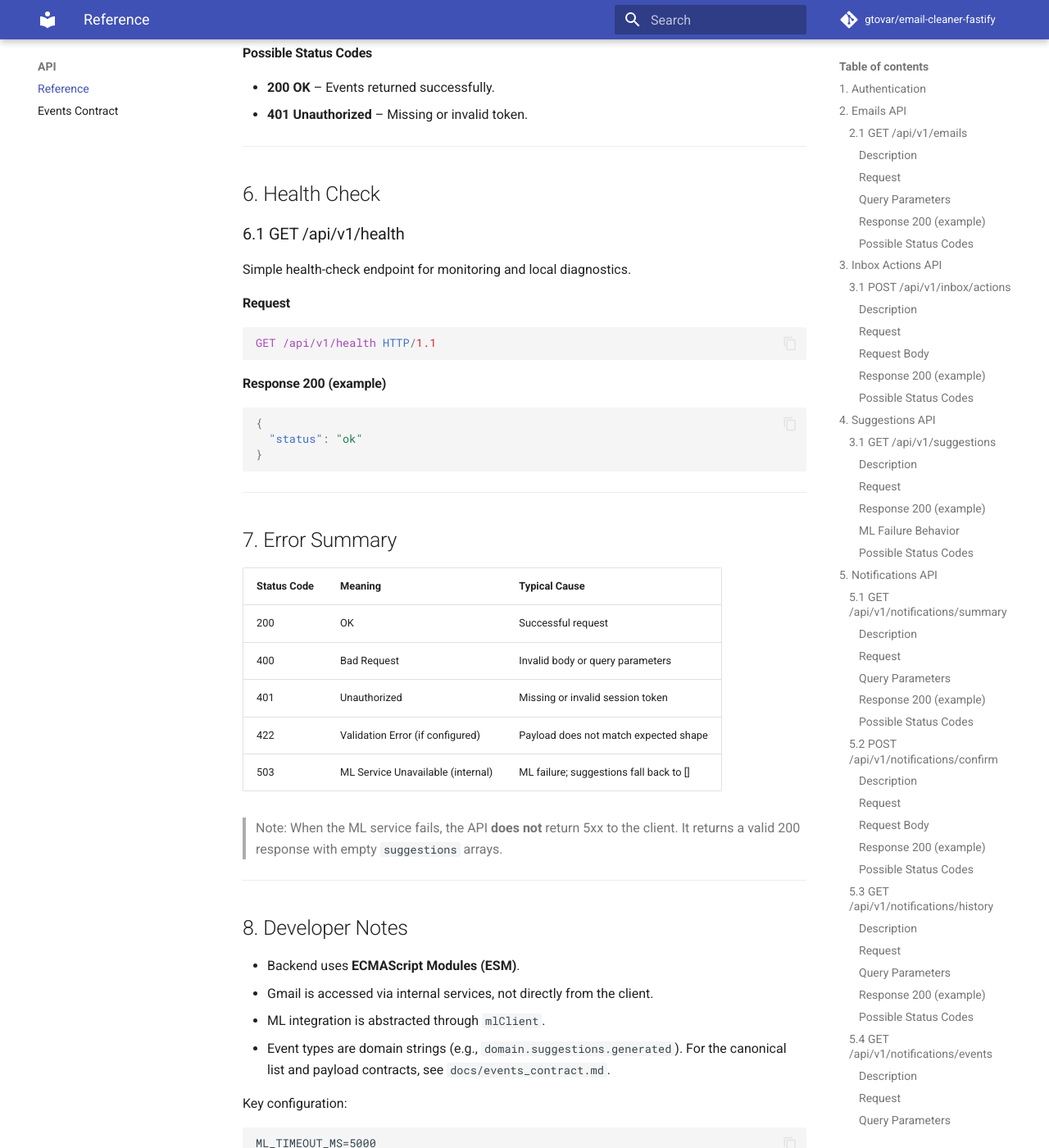
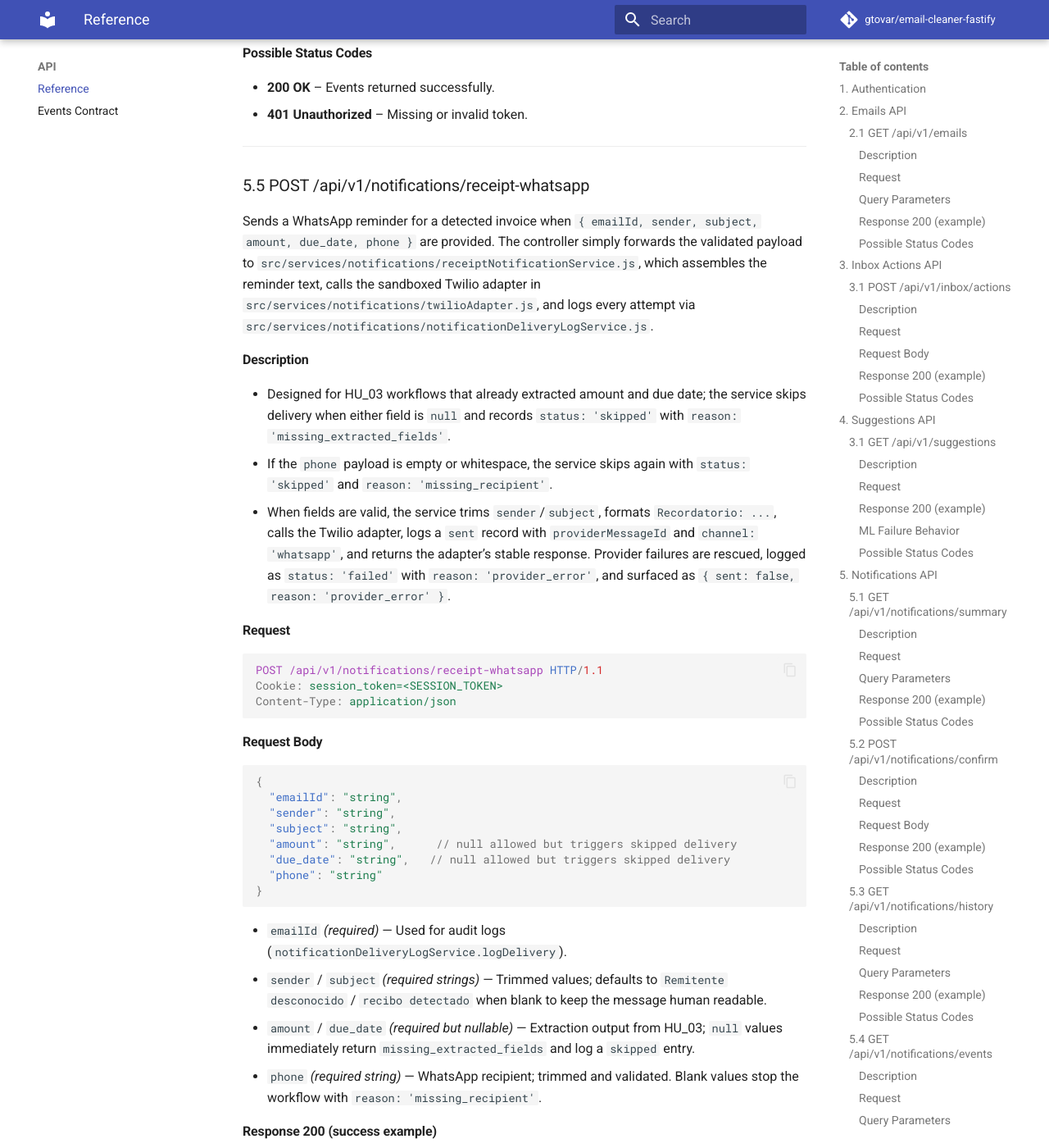
Before and after one commit to gtovar/email-cleaner-fastify, an MkDocs documentation site: the page built from docs/API_REFERENCE.md, in a window 1280 px wide and 1400 px high, scrolled down 10141 px. Shown: the whole window at 82% size. Built offline with MkDocs 1.6.1 and Material for MkDocs 9.7.7, drawn with Linux system fonts in a browser that asks for light colours; comment, search, counter and statistics services are not loaded; some of the changed text lies outside the part shown.

Commit message:
feat(hu03): document whatsapp delivery contract

````diff
--- a/docs/API_REFERENCE.md
+++ b/docs/API_REFERENCE.md
@@ -475,6 +475,90 @@ Cookie: session_token=<SESSION_TOKEN>
 
 ---
 
+### 5.5 POST /api/v1/notifications/receipt-whatsapp
+
+Sends a WhatsApp reminder for a detected invoice when `{ emailId, sender, subject, amount, due_date, phone }` are provided. The controller simply forwards the validated payload to `src/services/notifications/receiptNotificationService.js`, which assembles the reminder text, calls the sandboxed Twilio adapter in `src/services/notifications/twilioAdapter.js`, and logs every attempt via `src/services/notifications/notificationDeliveryLogService.js`.
+
+#### Description
+
+* Designed for HU_03 workflows that already extracted amount and due date; the service skips delivery when either field is `null` and records `status: 'skipped'` with `reason: 'missing_extracted_fields'`.
+* If the `phone` payload is empty or whitespace, the service skips again with `status: 'skipped'` and `reason: 'missing_recipient'`.
+* When fields are valid, the service trims `sender`/`subject`, formats `Recordatorio: ...`, calls the Twilio adapter, logs a `sent` record with `providerMessageId` and `channel: 'whatsapp'`, and returns the adapter’s stable response. Provider failures are rescued, logged as `status: 'failed'` with `reason: 'provider_error'`, and surfaced as `{ sent: false, reason: 'provider_error' }`.
+
+#### Request
+
+```http
+POST /api/v1/notifications/receipt-whatsapp HTTP/1.1
+Cookie: session_token=<SESSION_TOKEN>
+Content-Type: application/json
+```
+
+#### Request Body
+
+```json
+{
+  "emailId": "string",
+  "sender": "string",
+  "subject": "string",
+  "amount": "string",      // null allowed but triggers skipped delivery
+  "due_date": "string",   // null allowed but triggers skipped delivery
+  "phone": "string"
+}
+```
+
+* `emailId` *(required)* — Used for audit logs (`notificationDeliveryLogService.logDelivery`).
+* `sender` / `subject` *(required strings)* — Trimmed values; defaults to `Remitente desconocido` / `recibo detectado` when blank to keep the message human readable.
+* `amount` / `due_date` *(required but nullable)* — Extraction output from HU_03; `null` values immediately return `missing_extracted_fields` and log a `skipped` entry.
+* `phone` *(required string)* — WhatsApp recipient; trimmed and validated. Blank values stop the workflow with `reason: 'missing_recipient'`.
+
+#### Response 200 (success example)
+
+```json
+{
+  "sent": true,
+  "provider": "twilio",
+  "status": "sent",
+  "providerMessageId": "twilio-sandbox-message-id"
+}
+```
+
+#### Response 200 (skip/failure examples)
+
+```json
+{
+  "sent": false,
+  "reason": "missing_extracted_fields"
+}
+```
+
+```json
+{
+  "sent": false,
+  "reason": "missing_recipient"
+}
+```
+
+```json
+{
+  "sent": false,
+  "reason": "provider_error"
+}
+```
+
+> Every request is mirrored in the delivery log (`notificationDeliveryLogService.logDelivery`), which stores `emailId`, `channel`, `status`, optional `reason`, `providerMessageId`, and a `summary` of `sender`, `amount`, and `due_date`. Use `notificationDeliveryLogService.getDeliveries()` in tests to inspect the entries.
+
+#### Possible Status Codes
+
+* **200 OK** – Delivery request accepted; inspect `sent`/`reason` for success, skipped delivery, or provider failure.
+* **400 Bad Request** – Ajv schema validation failed (`BODY_SCHEMA` enforces the exact structure and disallows extra properties).
+* **401 Unauthorized** – Missing or invalid `session_token` cookie.
+
+#### Tests
+
+* `tests/notificationDeliveryRoutes.test.js` exercises success, missing extraction fields, provider failure, and the route-level 400 for invalid payloads using fixtures under `tests/fixtures/notifications/`.
+* `tests/receiptNotificationService.test.js` asserts the service logs `skipped`, `sent`, and `failed` outcomes, and it propagates the stubbed Twilio response when everything is valid.
+* `tests/twilioAdapter.test.js` keeps the adapter deterministic, verifies it rejects empty recipients/bodies, and confirms the stable `{ provider, status, providerMessageId }` payload.
+
 ## 6. Health Check
 
 ### 6.1 GET /api/v1/health
````
Also changed, not shown: PROJECT_STATE.md (+6 -4 lines), README_REENTRY.md (+1 -1 lines).
